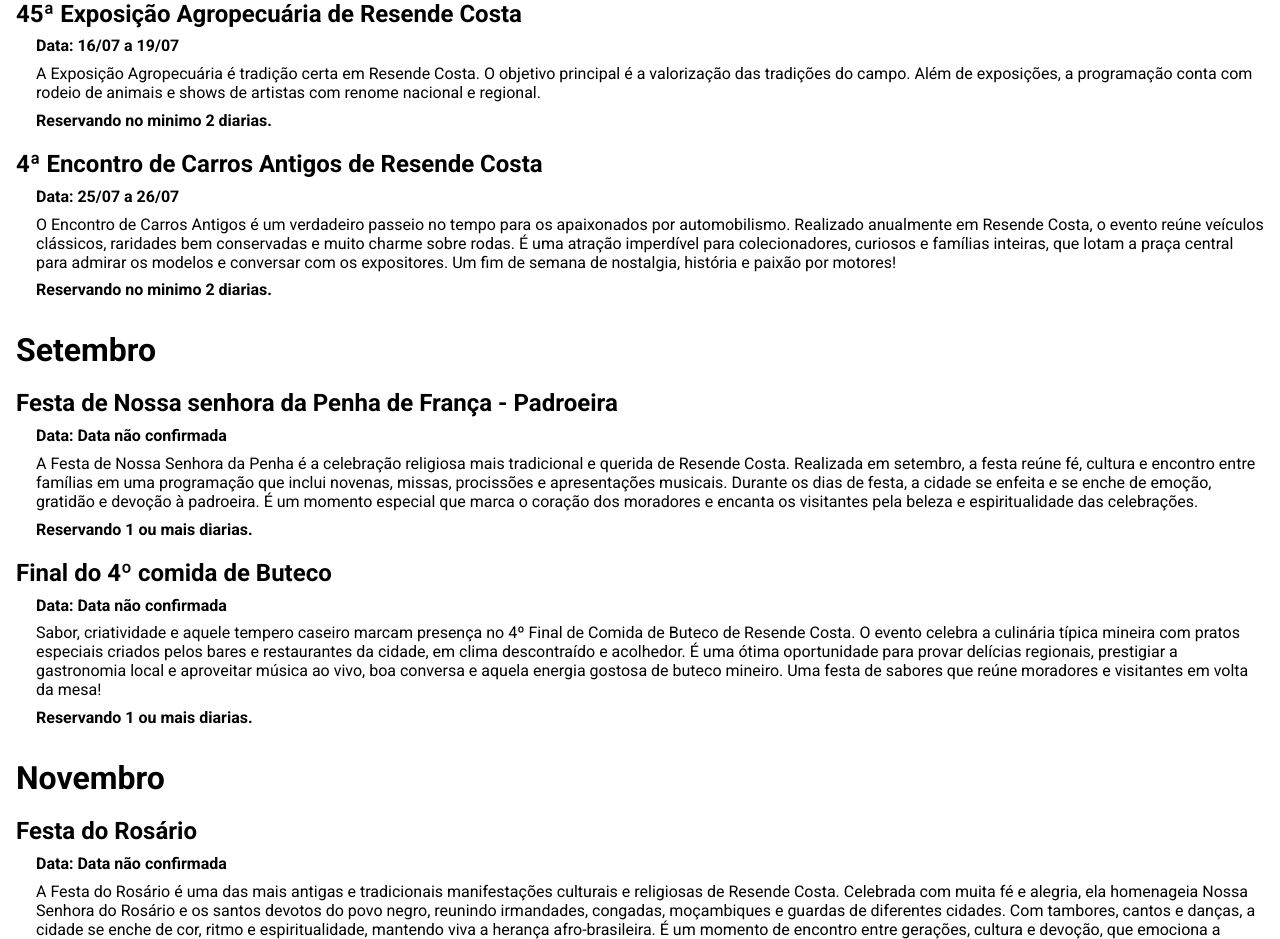
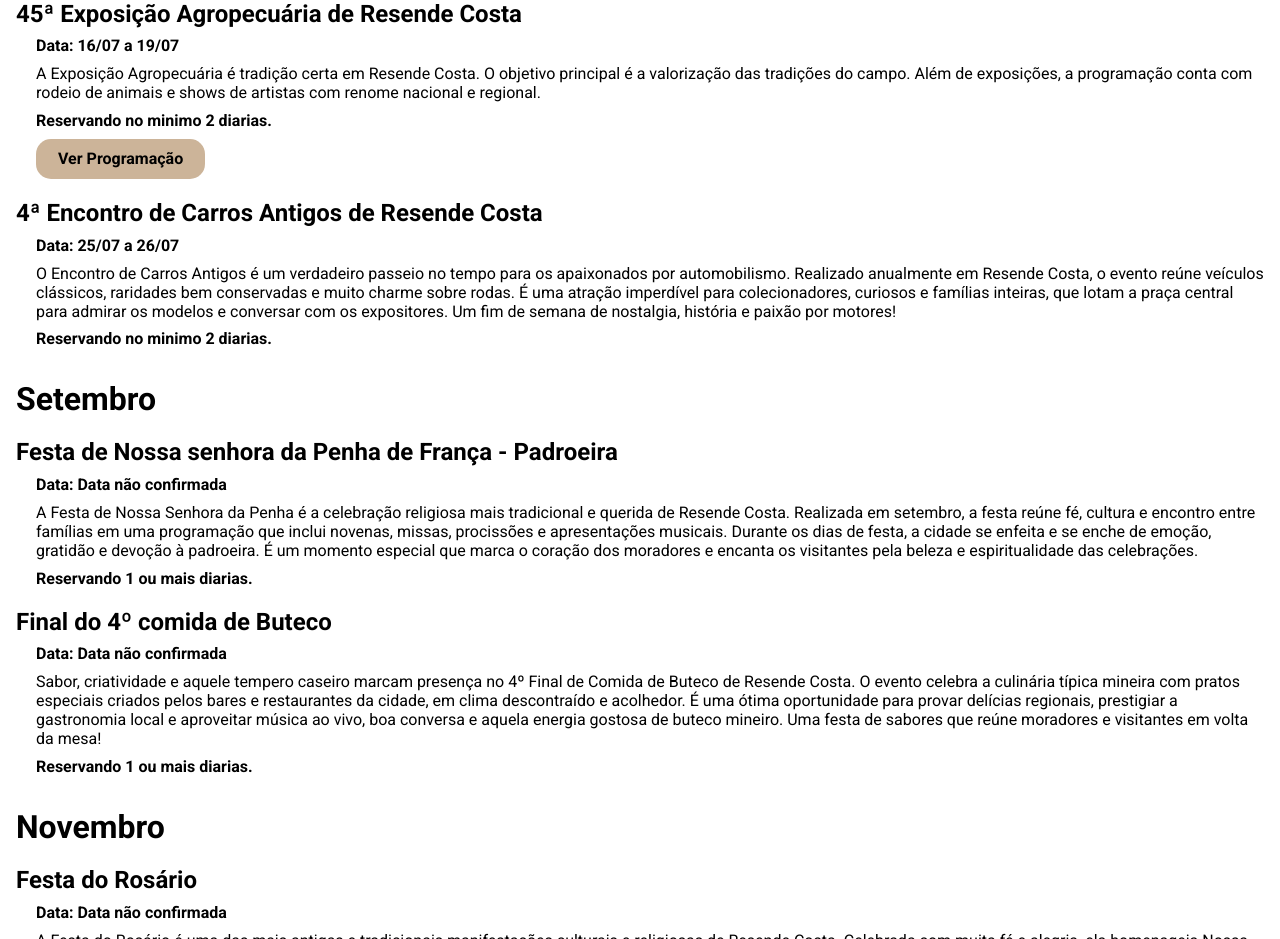
Before and after one commit to Vinicius-PR/Pousada-Mariart, a React (Create React App) app: page /events in a window 1280 px wide. Shown: the part 1660-2599 px from the top of the page. Built offline with nearby package versions, Linux system fonts and the light colour scheme; some icons are missing.

Commit message:
add the link to event 45ª Exposição Agropecuária de Resende Costa

```diff
--- a/src/listOfEvents.ts
+++ b/src/listOfEvents.ts
@@ -99,7 +99,7 @@ export const ListOfEvents:ListOfEventsProps[] = [
         date: "16/07 a 19/07",
         description: "A Exposição Agropecuária é tradição certa em Resende Costa. O objetivo principal é a valorização das tradições do campo. Além de exposições, a programação conta com rodeio de animais e shows de artistas com renome nacional e regional.",
         reservation: "Reservando no minimo 2 diarias.",
-        link: ""
+        link: "https://www.instagram.com/p/DXxeuiFieIc/?img_index=1"
       },
       {
         id: "ev-jul-2",
```
